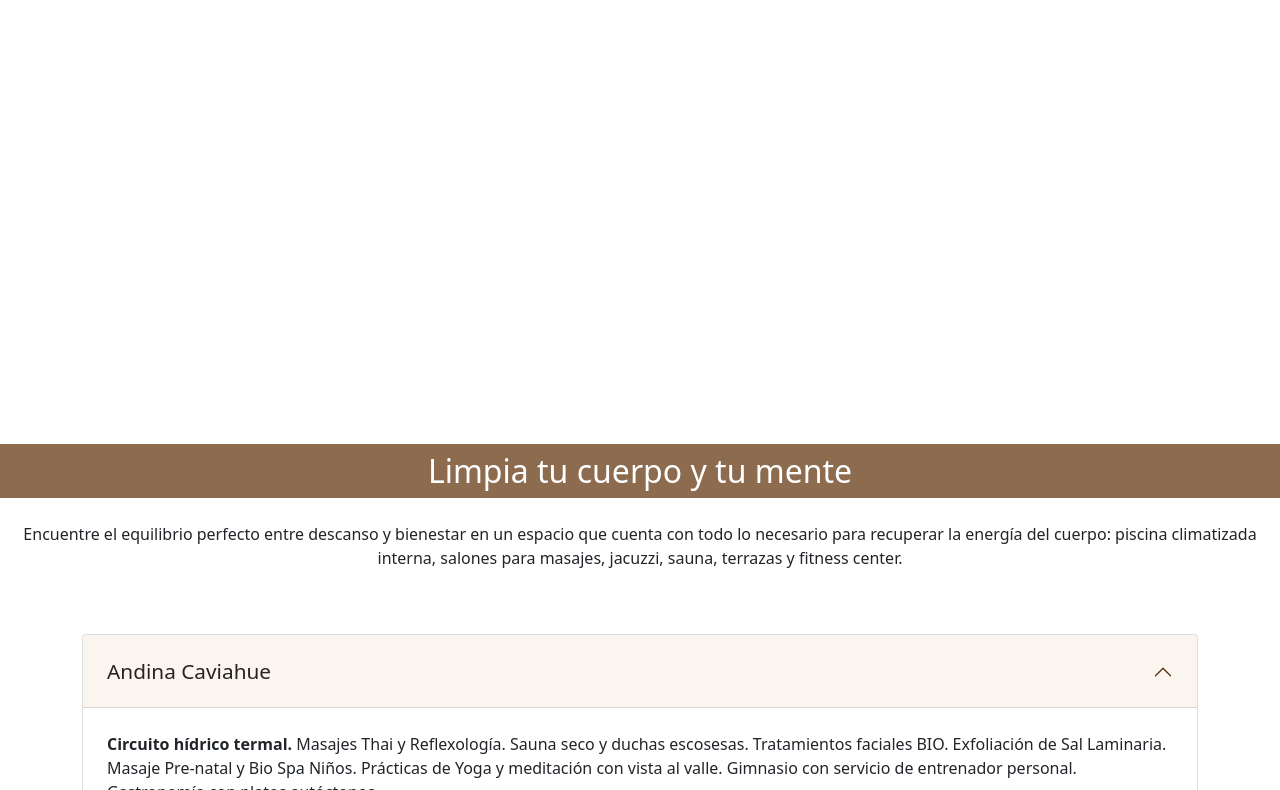
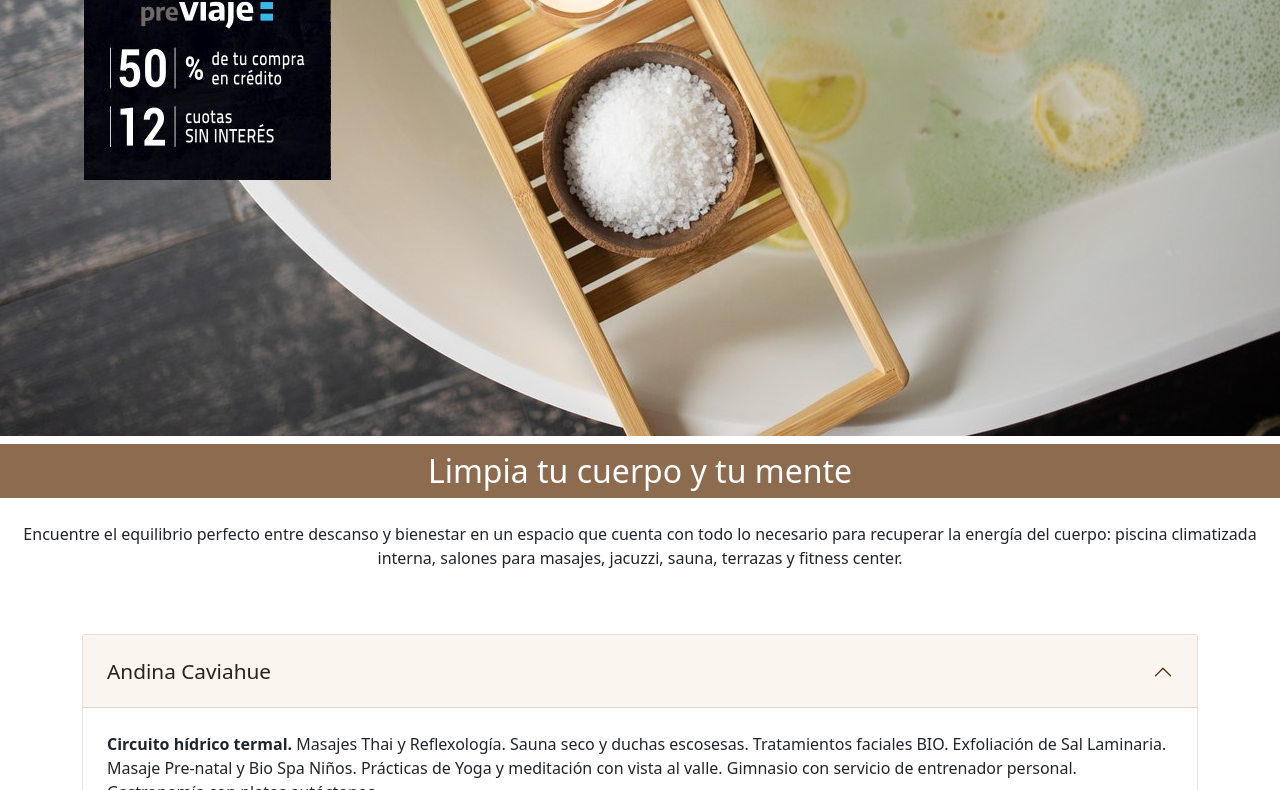
Before and after one commit to NatiCastro/proyecto-coder-andinaspa, a website: page servicios.html in a window 1280 px wide. Shown: the part 270-1060 px from the top of the page. Drawn offline with nearby package versions, Linux system fonts and the light colour scheme; files that its build step writes are made by us from their sources; the site is published under a folder, as on GitHub Pages, so addresses that start at the root find nothing; files whose address does not match are found by name.

Commit message:
commit barras

```diff
--- a/scss/_servicios.scss
+++ b/scss/_servicios.scss
@@ -24,7 +24,7 @@ $color-9: #403429;
 //   letter-spacing: 0.2rem;
 // }
 .img-serv {
-  background-image: url(/imagenes/previaje.jpg);
+  background-image: url(imagenes/previaje.jpg);
   width: 100%;
   height: 650px;
   margin-top: 3.5rem;
```
